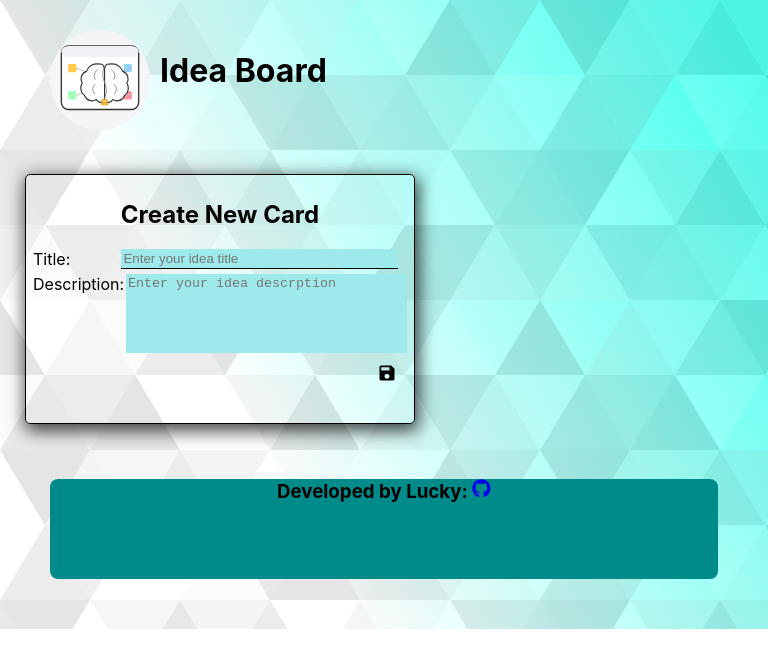
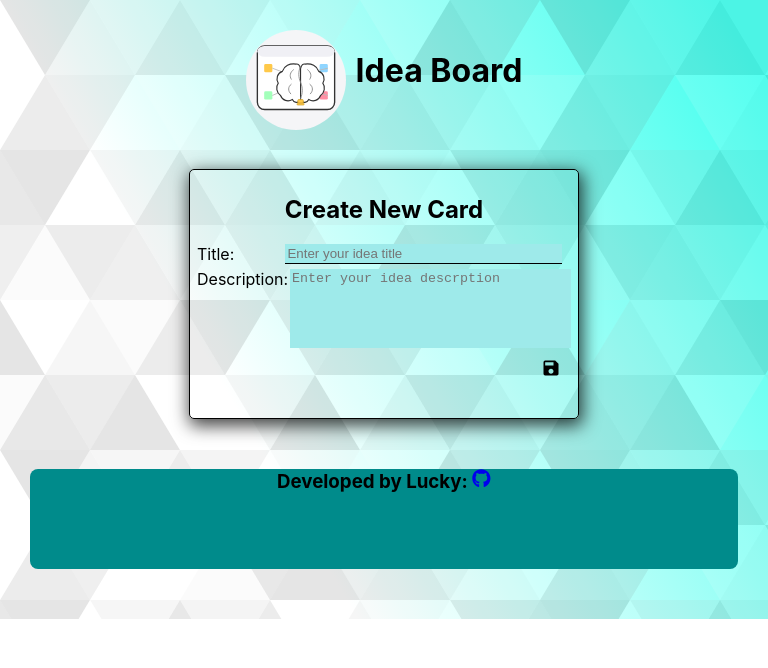
Before and after one commit to Lucky6252/idea-board, a React (Create React App) app: page / in a window 768 px wide. Shown: the top 668 px of the page. Built offline with nearby package versions, Linux system fonts and the light colour scheme.

Commit message:
Responsive styling initiated

```diff
--- a/src/App.css
+++ b/src/App.css
@@ -1,4 +1,15 @@
 .App {
-  padding: 0px 20px;
+  padding: 0px auto;
   background-image: url('./assets/background/subtle-prism.svg');
+
 }
+
+@media (max-width: 768px){
+    .App {
+        grid-template-columns: repeat(1, 1fr);
+        display: flex;
+        flex-direction: column;
+        align-items: center;
+
+    }
+}
--- a/src/components/card-list/card-list.styles.css
+++ b/src/components/card-list/card-list.styles.css
@@ -2,6 +2,26 @@
     display: grid;
     grid-template-columns: repeat(3, 1fr);
     gap: 2rem;
-    margin: 0 auto;
-    padding: 5px 5px;
+    /* margin: 0 auto; */
+    padding: 5px auto;
 }
+
+@media (min-width: 768px) and (max-width: 1280px) {
+    .card-list-container {
+        grid-template-columns: repeat(2, 1fr);
+        padding: 5px auto;
+    }
+}
+
+@media only screen
+and (min-device-width : 768px)
+and (max-device-width : 1024px) {
+  /* Styles */
+}
+
+@media (max-width: 768px){
+    .card-list-container {
+        grid-template-columns: repeat(1, 1fr);
+
+    }
+}
```
